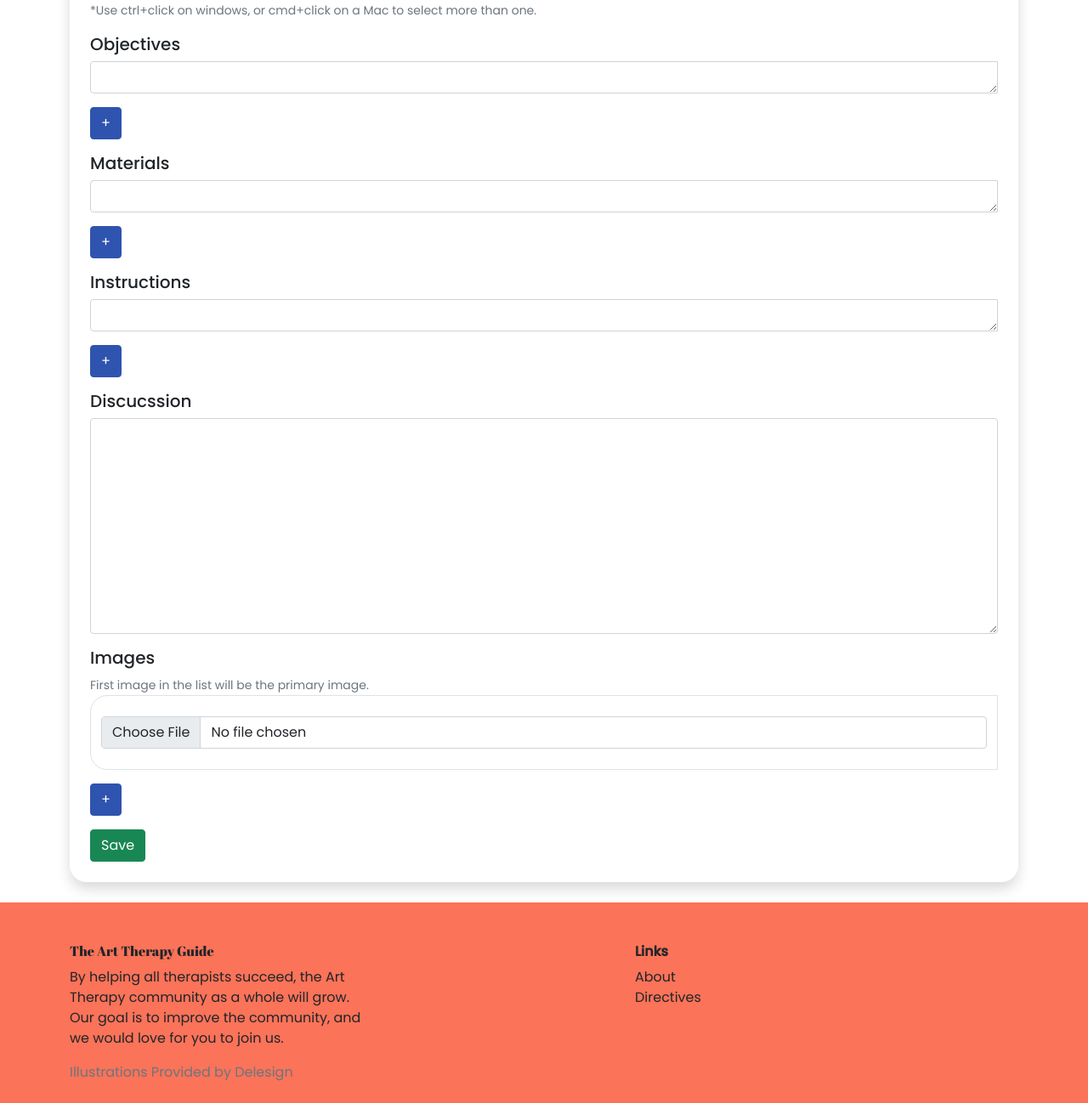
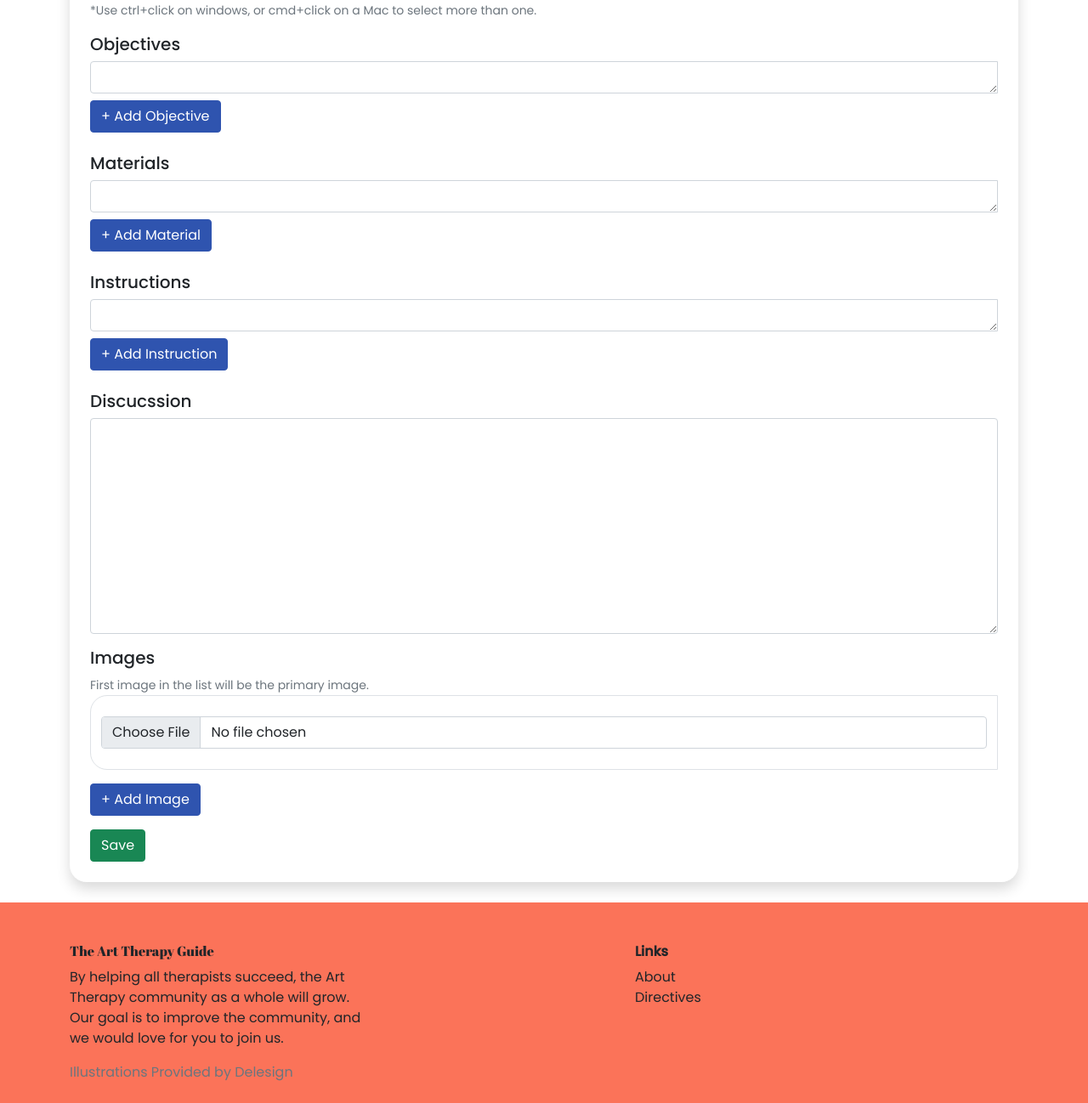
Before and after one commit to brennan-wright/ArtTherapyGuide, a Django app: page /directives/new/ in a window 1280 px wide. Shown: the part 1046-2344 px from the top of the page at 85% size. Run offline with Django 3.2, Linux system fonts and the light colour scheme; the visitor is signed in with stand-in values (Sample User, id 1); data that the repository does not hold is empty; parts of the project's set-up code (start-up, migrations or seed data) failed here and were passed over; some libraries are stand-ins or nearby versions.

Commit message:
Tweaking to the form to make it more legible.

```diff
--- a/frontend/templates/directive/directivepage_form.html
+++ b/frontend/templates/directive/directivepage_form.html
@@ -169,7 +169,7 @@ Directive - Art Therapy Guide
 
                     <div>
                         <h5>Objectives</h5>
-                        <div class="mb-3">
+                        <div class="mb-4">
                             {{ objectiveformset.management_form }}
                             {{ objectiveformset.non_form_errors }}
                             {% for form in objectiveformset.forms %}
@@ -177,7 +177,7 @@ Directive - Art Therapy Guide
                             {% for field in form.visible_fields %}
                             {{ field.errors.as_ul }}
                             {% endfor %}
-                            <div class="objective_formset_row input-group mb-3">
+                            <div class="objective_formset_row input-group mb-2">
 
                                 {% for field in form.visible_fields %}
                                 {{ field.errors.as_ul }}
@@ -195,7 +195,7 @@ Directive - Art Therapy Guide
                     </div>
                     <div>
                         <h5>Materials</h5>
-                        <div class="mb-3">
+                        <div class="mb-4">
                             {{ materialformset.management_form }}
                             {{ materialformset.non_form_errors }}
                             {% for form in materialformset.forms %}
@@ -203,7 +203,7 @@ Directive - Art Therapy Guide
                             {% for field in form.visible_fields %}
                             {{ field.errors.as_ul }}
                             {% endfor %}
-                            <div class="material_formset_row input-group mb-3">
+                            <div class="material_formset_row input-group mb-2">
 
                                 {% for field in form.visible_fields %}
                                 {{ field.errors.as_ul }}
@@ -223,7 +223,7 @@ Directive - Art Therapy Guide
                     </div>
                     <div>
                         <h5>Instructions</h5>
-                        <div class="mb-3">
+                        <div class="mb-4">
                             {{ instructionformset.management_form }}
                             {{ instructionformset.non_form_errors }}
 
@@ -231,7 +231,7 @@ Directive - Art Therapy Guide
                             {% for field in form.visible_fields %}
                             {{ field.errors.as_ul }}
                             {% endfor %}
-                            <div class="instruction_formset_row input-group mb-3">
+                            <div class="instruction_formset_row input-group mb-2">
 
                                 {% for field in form.visible_fields %}
 
@@ -298,7 +298,7 @@ Directive - Art Therapy Guide
             formCssClass: 'dynamic-objective-form',
             addCssClass: 'btn btn-primary',
             deleteCssClass: 'btn btn-danger objectivebtn',
-            addText: '+', // Text for the add link
+            addText: '+ Add Objective', // Text for the add link
             deleteText: '-', // Text for the delete link
         });
         $('.material_formset_row').formset({
@@ -306,7 +306,7 @@ Directive - Art Therapy Guide
             formCssClass: 'dynamic-material-form',
             addCssClass: 'btn btn-primary',
             deleteCssClass: 'btn btn-danger materialbtn',
-            addText: '+', // Text for the add link
+            addText: '+ Add Material', // Text for the add link
             deleteText: '-', // Text for the delete link
         });
         $('.instruction_formset_row').formset({
@@ -314,7 +314,7 @@ Directive - Art Therapy Guide
             formCssClass: 'dynamic-instruction-form',
             addCssClass: 'btn btn-primary',
             deleteCssClass: 'btn btn-danger instructionbtn',
-            addText: '+', // Text for the add link
+            addText: '+ Add Instruction', // Text for the add link
             deleteText: '-', // Text for the delete link
 
         });
@@ -323,7 +323,7 @@ Directive - Art Therapy Guide
             formCssClass: 'dynamic-image-form',
             addCssClass: 'btn btn-primary',
             deleteCssClass: 'btn btn-danger imagebtn',
-            addText: '+', // Text for the add link,
+            addText: '+ Add Image', // Text for the add link,
             deleteText: '-', // Text for the delete link
         });
     });
```
